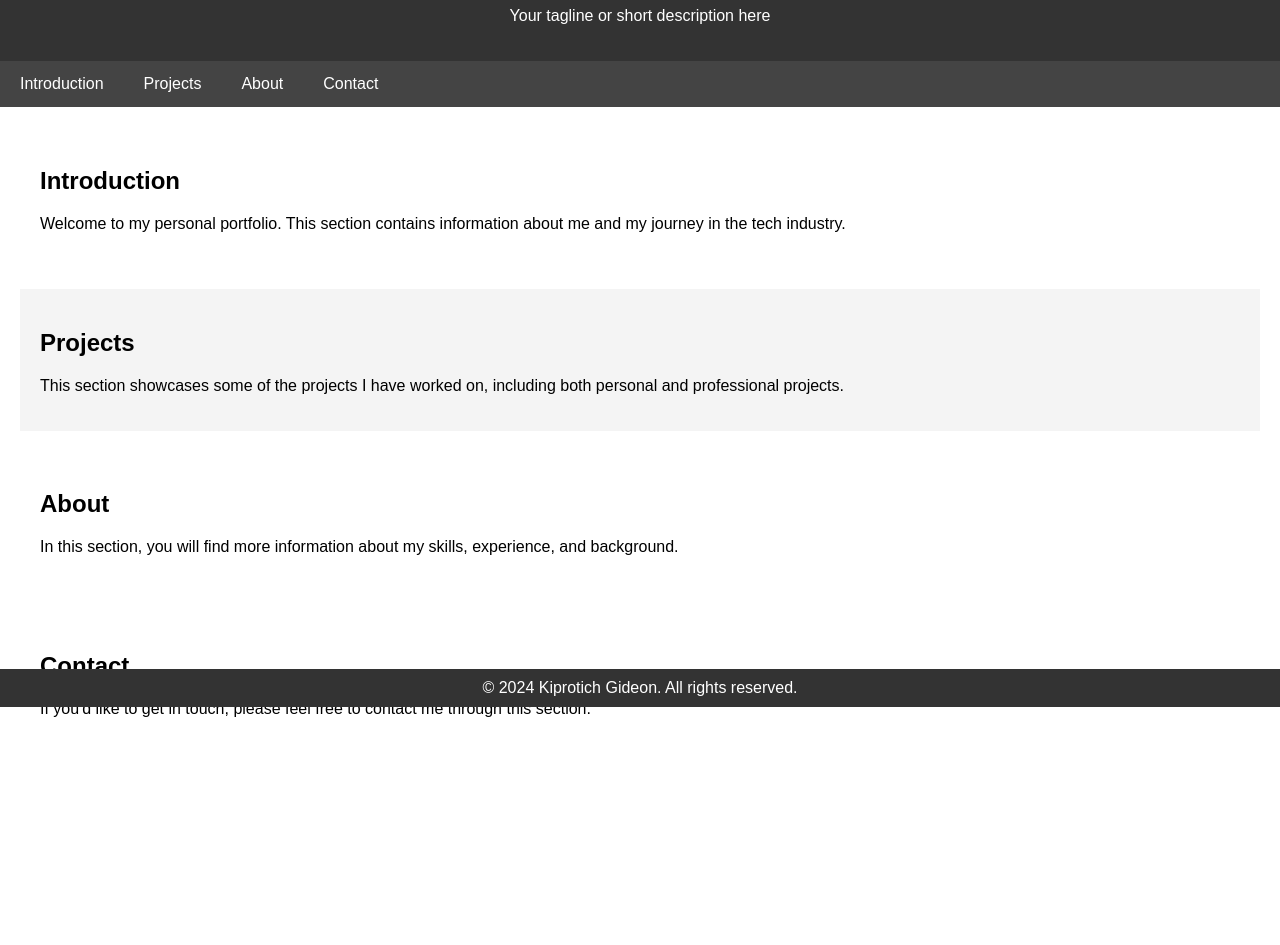
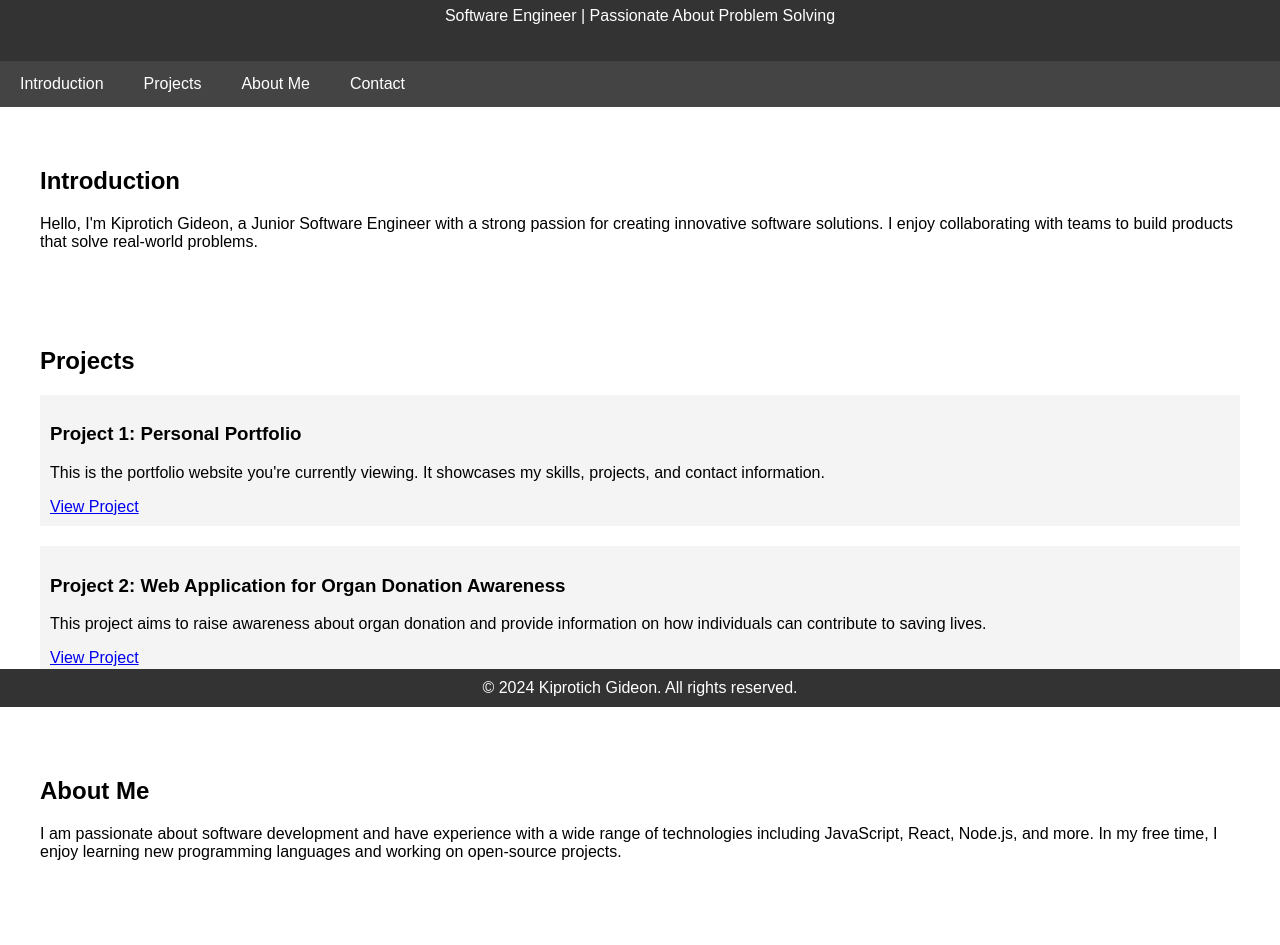
Before and after one commit to Kip-rotich46/My_First_Portfolio, a plain HTML site: page portfolio/index.html in a window 1280 px wide. Shown: the part 93-1038 px from the top of the page. Before the commit the page ends 867 px from the top, so only its background shows below. Drawn offline with Linux system fonts and the light colour scheme.

Commit message:
basic html

```diff
--- a/portfolio/index.html
+++ b/portfolio/index.html
@@ -1,11 +1,10 @@
 <!DOCTYPE html>
 <html lang="en">
 <head>
-  <meta charset="UTF-8">
+  <meta charset="utf-8">
   <meta name="viewport" content="width=device-width, initial-scale=1.0">
-  <title>Gideon Kiprotich - Personal Portfolio</title>
+  <title>Kiprotich Gideon - Personal Portfolio</title>
   <style>
-    /* Basic styling for better layout */
     body {
       font-family: Arial, sans-serif;
       margin: 0;
@@ -51,10 +50,10 @@
       margin: 20px;
     }
 
-    article {
-      padding: 20px;
-      margin: 20px;
+    article.project {
+      padding: 10px;
       background-color: #f4f4f4;
+      margin-bottom: 20px;
     }
 
     footer {
@@ -76,8 +75,8 @@
 
   <!-- Header Section -->
   <header>
-    <h1>Personal Portfolio</h1>
-    <p>Your tagline or short description here</p>
+    <h1>Kiprotich Gideon</h1>
+    <p>Software Engineer | Passionate About Problem Solving</p>
   </header>
 
   <!-- Navigation Bar -->
@@ -85,33 +84,46 @@
     <ul>
       <li><a href="#introduction">Introduction</a></li>
       <li><a href="#projects">Projects</a></li>
-      <li><a href="#about">About</a></li>
+      <li><a href="#about">About Me</a></li>
       <li><a href="#contact">Contact</a></li>
     </ul>
   </nav>
 
-  <!-- Section for Main Content -->
-  <section>
+  <!-- Introduction Section -->
+  <section id="introduction">
     <h2>Introduction</h2>
-    <p>Welcome to my personal portfolio. This section contains information about me and my journey in the tech industry.</p>
+    <p>Hello, I'm Kiprotich Gideon, a Junior Software Engineer with a strong passion for creating innovative software solutions. I enjoy collaborating with teams to build products that solve real-world problems.</p>
   </section>
 
-  <!-- Article Section for Detailed Information -->
-  <article>
+  <!-- Projects Section -->
+  <section id="projects">
     <h2>Projects</h2>
-    <p>This section showcases some of the projects I have worked on, including both personal and professional projects.</p>
-  </article>
 
-  <!-- Section for Additional Content -->
-  <section>
-    <h2>About</h2>
-    <p>In this section, you will find more information about my skills, experience, and background.</p>
+    <article class="project">
+      <h3>Project 1: Personal Portfolio</h3>
+      <p>This is the portfolio website you're currently viewing. It showcases my skills, projects, and contact information.</p>
+      <a href="#" target="_blank">View Project</a>
+    </article>
+
+    <article class="project">
+      <h3>Project 2: Web Application for Organ Donation Awareness</h3>
+      <p>This project aims to raise awareness about organ donation and provide information on how individuals can contribute to saving lives.</p>
+      <a href="#" target="_blank">View Project</a>
+    </article>
+
+  </section>
+
+  <!-- About Me Section -->
+  <section id="about">
+    <h2>About Me</h2>
+    <p>I am passionate about software development and have experience with a wide range of technologies including JavaScript, React, Node.js, and more. In my free time, I enjoy learning new programming languages and working on open-source projects.</p>
   </section>
 
   <!-- Contact Section -->
   <section id="contact">
     <h2>Contact</h2>
-    <p>If you'd like to get in touch, please feel free to contact me through this section.</p>
+    <p>You can reach me via email at <a href="mailto:kiprotich.gideon@example.com">kiprotich.gideon@example.com</a>.</p>
+    <p>Also, feel free to connect with me on <a href="https://www.linkedin.com/in/gideon-langat" target="_blank">LinkedIn</a> and view my work on <a href="https://github.com/Kip-rotich46" target="_blank">GitHub</a>.</p>
   </section>
 
   <!-- Footer Section -->
```
